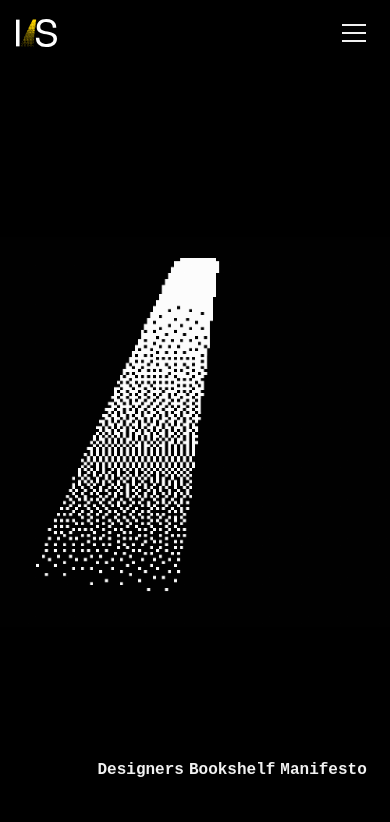
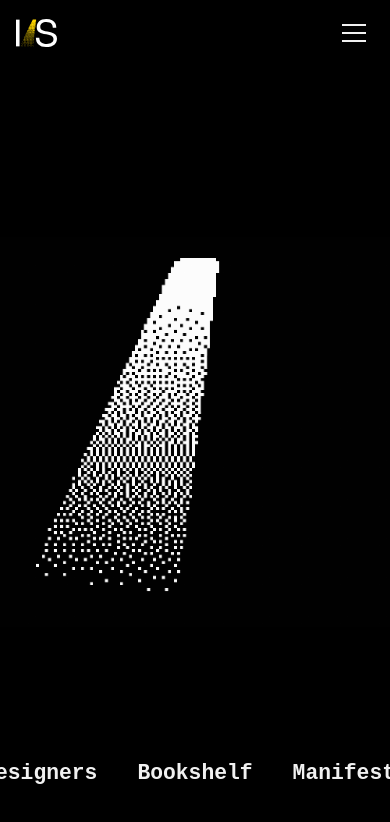
Before and after one commit to Giorgio7444/TheBrutal, a Vue app: page / in a window 390 px wide. Shown: the top 822 px of the page. Built offline with nearby package versions, Linux system fonts and the light colour scheme; no server answers.

Commit message:
migliorato responsive

```diff
--- a/src/views/HomeView.vue
+++ b/src/views/HomeView.vue
@@ -7,14 +7,14 @@
              style="max-width: 100vw;">
       </div>
 
-    <div class="bottonihome absolute flex justify-between gap-x-[5px] w-[50vw]"
+    <div class="absolute items-center flex justify-center gap-x-[40px] w-[60vw]"
          style="top: min(82dvh, 82dvh); bottom: unset;">
       <router-link
         v-for="link in homeLinks"
         :key="link.to"
         :to="link.to"
         class="flex items-center justify-center whitespace-nowrap text-primary hover:text-tertiary transition-colors">
-        <div class="font-bold" style="font-size: clamp(12pt, 2vw, 2vw);"> {{ link.label }} </div>
+        <div class="font-bold" style="font-size: clamp(16pt, 2vw, 2vw);"> {{ link.label }} </div>
       </router-link>
     </div>
   </div>
--- a/src/views/ManifestoView.vue
+++ b/src/views/ManifestoView.vue
@@ -7,7 +7,7 @@
           Manifesto<br>Post-brutalista
         </h1>
         </div>
-        <p class="mt-[5vw] text-2xl text-center leading-relaxed mb-[20vw]">
+        <p class="mt-[5vw] lg:text-2xl text-center leading-relaxed mb-[20vw]">
 Il tuo <span class="highlight">processo creativo</span> è in crisi. Il mondo vuole omologarti. Non diventare una pedina. <br><br>
 Ti stanno costringendo velocemente a de-personalizzarti. L’<span class="highlight">intelligenza artificiale</span> è entrata di peso all’interno della vita dei creativi, plasmandone il pensiero. Questo rappresenta la morte, non solo delle idee ma dell’essenza del creativo.<br><br>
 L’intelligenza artificiale ti sta spegnendo e tu ti genufletti per la paura di trovarti senza idee o che le tue idee non siano all’altezza. Tutti i creativi della storia hanno dovuto fare i conti con un foglio bianco e hanno creato dei capolavori. L’intelligenza artificiale è arrivata per toglierti questo “peso” e tu hai abboccato.<br><br>
```
